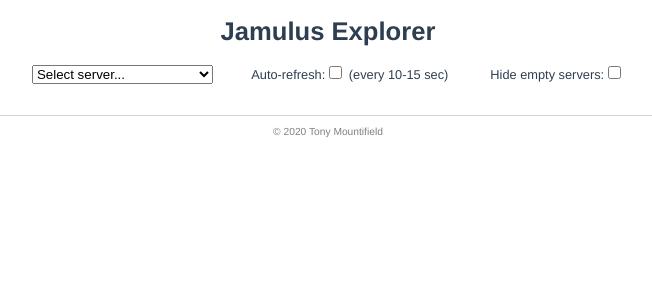
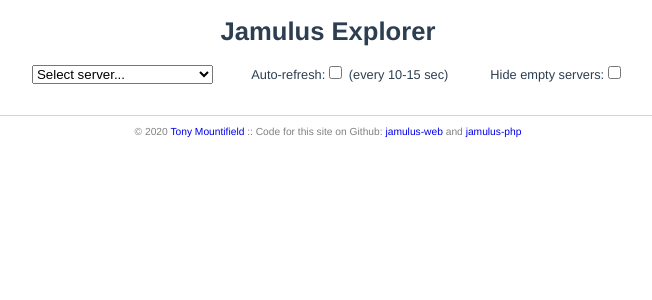
Before and after one commit to softins/jamulus-web, a Vue app: page / in a window 1280 px wide. Shown: the top 300 px of the page, without its empty margins (312-964 px from the left). Built offline with nearby package versions, Linux system fonts and the light colour scheme; the HTML template or start-up script is replaced by a standard one.

Commit message:
Add links to footer line.

```diff
--- a/src/App.vue
+++ b/src/App.vue
@@ -94,7 +94,7 @@
 				</template>
 			</tbody>
 		</table>
-    <div class="copyright">&copy; 2020 Tony Mountifield</div>
+		<div class="copyright">&copy; 2020 <a href="https://tony.mountifield.org">Tony Mountifield</a> :: Code for this site on Github: <a href="https://github.com/softins/jamulus-web">jamulus-web</a> and <a href="https://github.com/softins/jamulus-php">jamulus-php</a></div>
 	</div>
 </template>
 
@@ -334,4 +334,12 @@
   font-size: 80%;
   color: grey;
 }
+
+.copyright a {
+	text-decoration: none;
+}
+
+.copyright a:hover {
+	text-decoration: underline;
+}
 </style>
```
